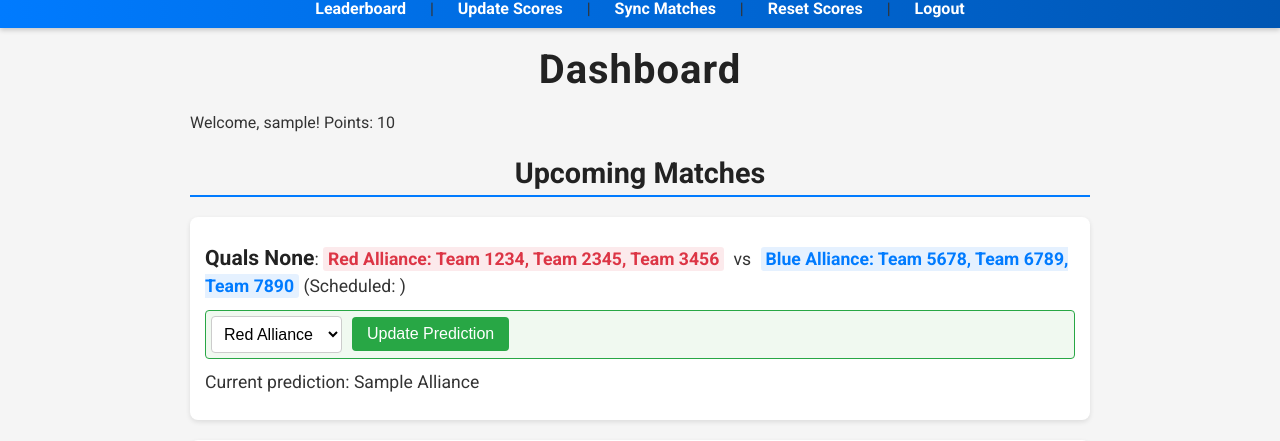
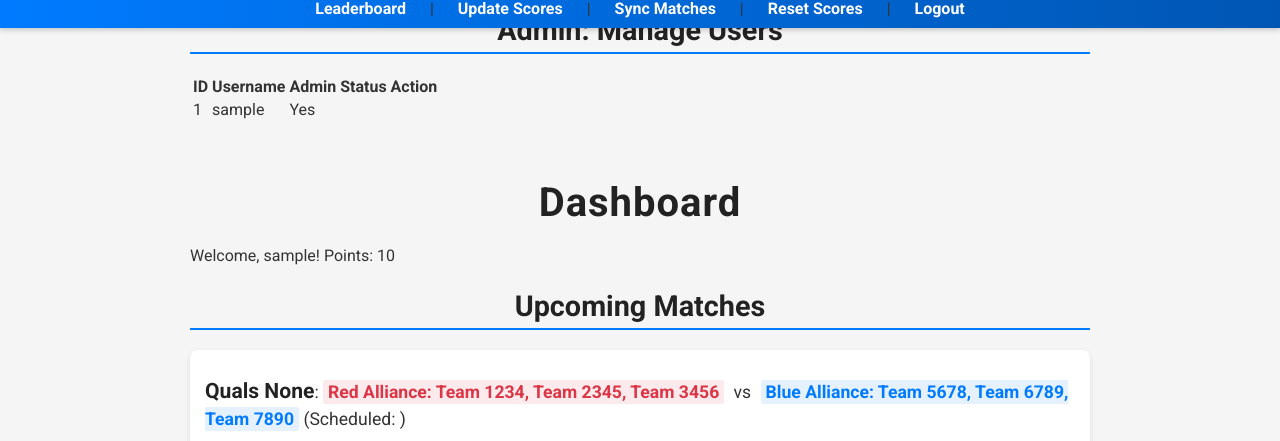
Before and after one commit to Steven5712/frc-fantasy, a Flask app: page /dashboard in a window 1280 px wide. Shown: the part 31-472 px from the top of the page. Run offline with Flask 3, Linux system fonts and the light colour scheme; a user stored in the database is signed in; data comes from the database, SQL or seed files in the repository; tables that the repository leaves empty hold one stand-in row (values such as "Sample post").

Commit message:
Added admin promotion route and UI

```diff
--- a/routes.py
+++ b/routes.py
@@ -12,6 +12,31 @@
 @routes_bp.route('/')
 def home():
     return render_template('home.html')
+
+@routes_bp.route('/promote_admin/<int:user_id>', methods=['GET', 'POST'])
+@login_required
+def promote_admin(user_id):
+    # Check if the current user is an admin
+    if not current_user.is_admin and current_user.id != 1:
+        flash("Only admins can promote other users to admin.")
+        return redirect(url_for('routes.dashboard'))
+
+    # Find the user to promote
+    user_to_promote = User.query.get_or_404(user_id)
+
+    # Prevent self-demotion or redundant promotion
+    if user_to_promote == current_user:
+        flash("You cannot modify your own admin status this way.")
+        return redirect(url_for('routes.dashboard'))
+    if user_to_promote.is_admin:
+        flash(f"{user_to_promote.username} is already an admin.")
+        return redirect(url_for('routes.dashboard'))
+
+    # Promote the user
+    user_to_promote.is_admin = True
+    db.session.commit()
+    flash(f"{user_to_promote.username} has been promoted to admin.")
+    return redirect(url_for('routes.dashboard'))
 
 @routes_bp.route('/register', methods=['GET', 'POST'])
 def register():
@@ -39,9 +64,10 @@
 @routes_bp.route('/dashboard')
 @login_required
 def dashboard():
+    users = User.query.all()
     matches = Match.query.order_by(Match.match_number.asc()).all()
     predictions = Prediction.query.filter_by(user_id=current_user.id).all()
-    return render_template('dashboard.html', matches=matches, predictions=predictions)
+    return render_template('dashboard.html', matches=matches, predictions=predictions, users=users)
 
 @routes_bp.route('/predict', methods=['POST'])
 @login_required
--- a/templates/dashboard.html
+++ b/templates/dashboard.html
@@ -19,6 +19,31 @@
         {% endif %}
         <a href="{{ url_for('routes.logout') }}">Logout</a>
     </nav>
+
+    {% if current_user.is_admin %}
+    <h2>Admin: Manage Users</h2>
+    <table>
+        <tr>
+            <th>ID</th>
+            <th>Username</th>
+            <th>Admin Status</th>
+            <th>Action</th>
+        </tr>
+        {% for user in users %}
+        <tr>
+            <td>{{ user.id }}</td>
+            <td>{{ user.username }}</td>
+            <td>{{ 'Yes' if user.is_admin else 'No' }}</td>
+            <td>
+                {% if not user.is_admin %}
+                <a href="{{ url_for('routes.promote_admin', user_id=user.id) }}">Promote to Admin</a>
+                {% endif %}
+            </td>
+        </tr>
+        {% endfor %}
+    </table>
+    {% endif %}
+
     <h1>Dashboard</h1>
     <p>Welcome, {{ current_user.username }}! Points: {{ current_user.points }}</p>
     <h2>Upcoming Matches</h2>
```
